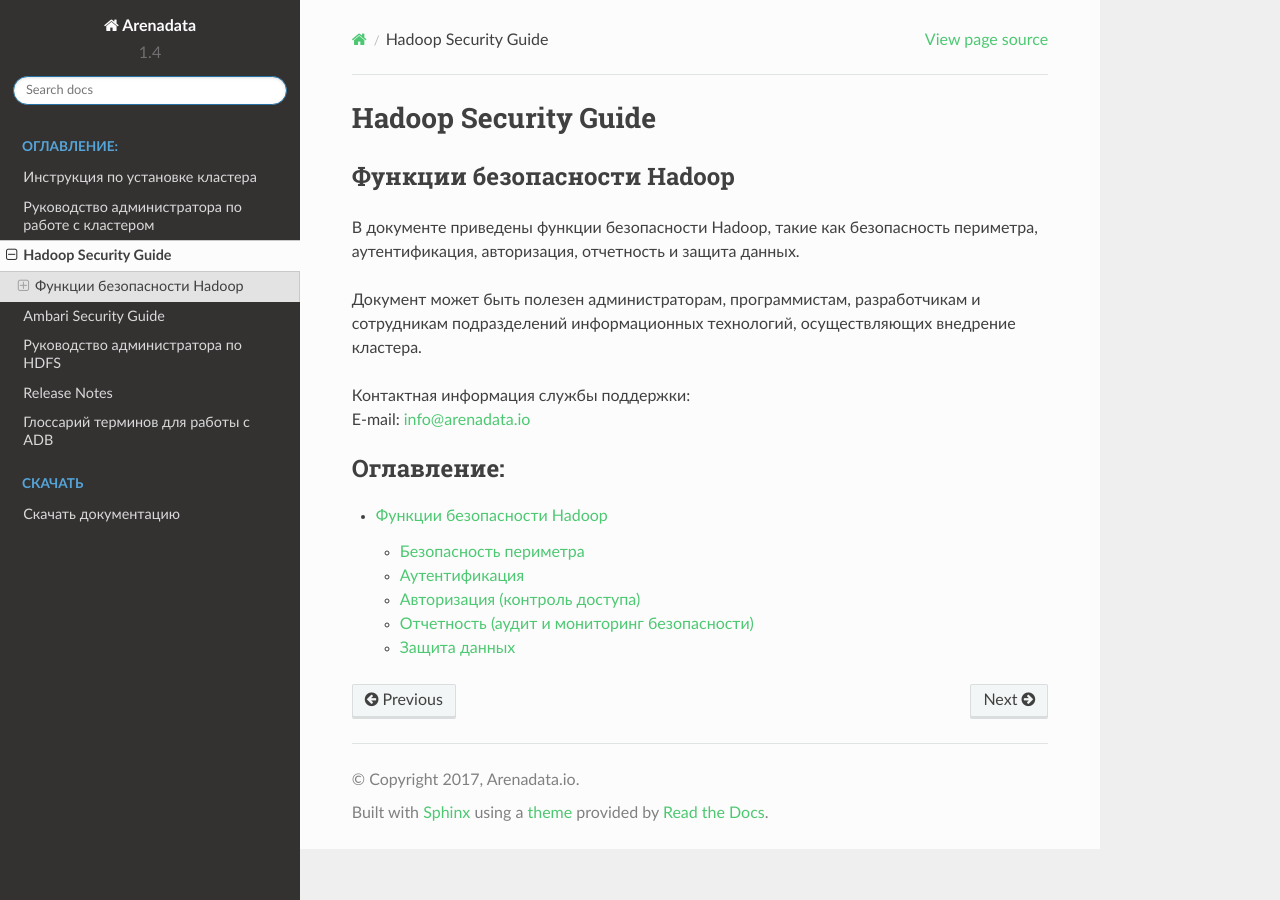
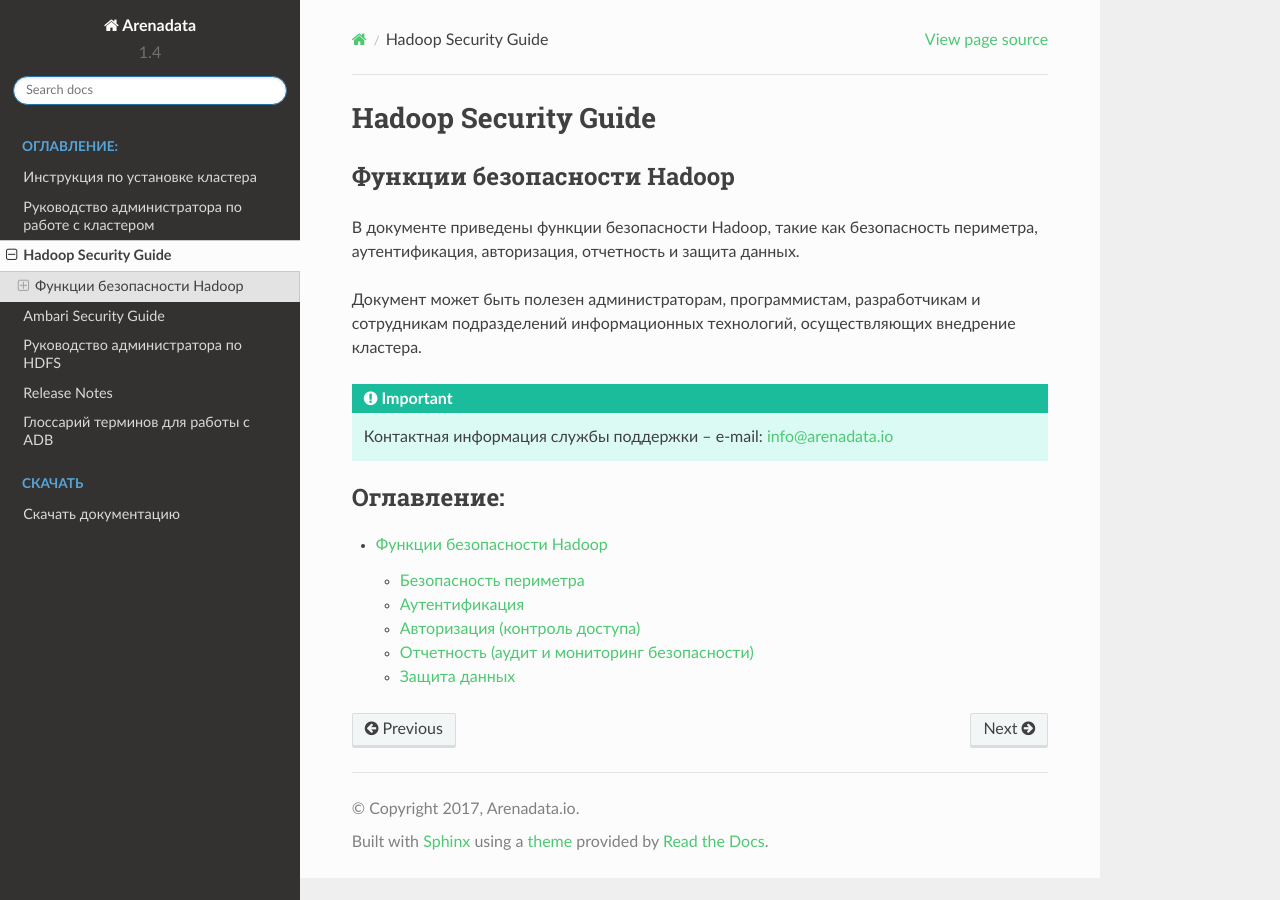
Before and after one commit to arenadata/docs_adps, a Sphinx documentation site: the page built from source/security/index.rst, in a window 1280 px wide. Built offline with Sphinx 7.4.7 and the Read the Docs theme 2.0.0, drawn with Linux system fonts in a browser that asks for light colours; some of the changed lines change nothing that is shown.

Commit message:
Update index.rst

```diff
--- a/source/security/index.rst
+++ b/source/security/index.rst
@@ -12,9 +12,8 @@ Hadoop Security Guide
 
 Документ может быть полезен администраторам, программистам, разработчикам и сотрудникам подразделений информационных технологий, осуществляющих внедрение кластера.
 
+.. important:: Контактная информация службы поддержки -- e-mail: info@arenadata.io
 
-Контактная информация службы поддержки: |br|
-E-mail: info@arenadata.io
 
 
 
```
